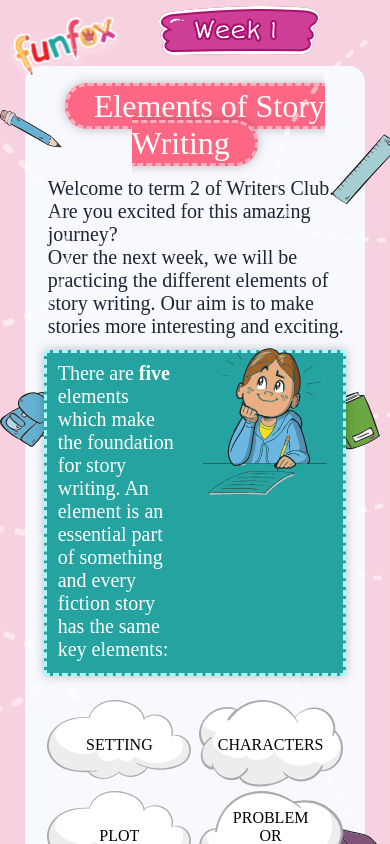
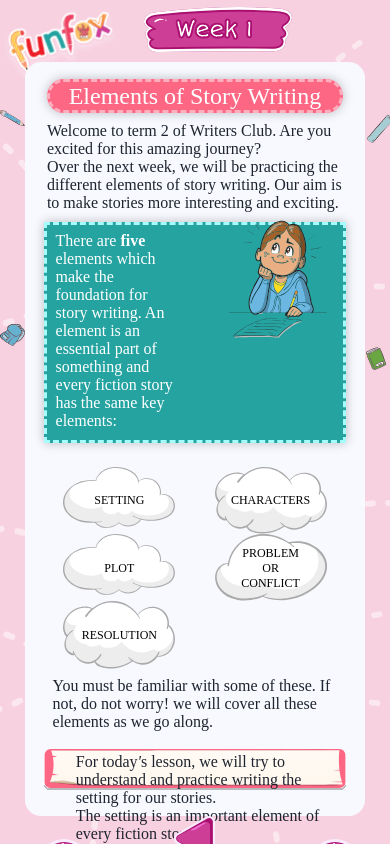
Before and after one commit to CS4Usama/FunFox-Graduate-React-Developer, a React (Create React App) app: page / in a window 390 px wide. Shown: the top 844 px of the page. Built offline with nearby package versions, Linux system fonts and the light colour scheme; a web font is replaced by a local one.

Commit message:
slide-1 responsiveness

```diff
--- a/src/App.css
+++ b/src/App.css
@@ -8,6 +8,7 @@ body {
     top: 6.5em;
     left: 0;
     height: 115%;
+    z-index: -1;
 }
 
 .pencil-icon {
@@ -33,6 +34,7 @@ body {
     position: absolute;
     top: 2.5em;
     right: 0;
+    z-index: -1;
 }
 
 .scale-icon {
@@ -90,5 +92,30 @@ body {
 
 
 @media only screen and (max-width: 768px) {
-
+    .pencil-icon {
+        width: 6.5%;
+    }
+    .school-bag-icon {
+        width: 6.5%;
+        top: 20.25em;
+    }
+    .notebook-icon {
+        width: 6.5%;
+        bottom: -4.75em;
+    }
+    .right-side-vector {
+        height: 115%;
+    }
+    .scale-icon {
+        width: 9%;
+        top: 6.5em;
+    }
+    .book-icon {
+        width: 7.25%;
+        top: 21.5em;
+    }
+    .bachelor-cap-icon {
+        width: 7.25%;
+        bottom: -3.75em;
+    }
 }
--- a/src/commonComponents/header/Header.css
+++ b/src/commonComponents/header/Header.css
@@ -2,3 +2,19 @@
     position: absolute;
     top: 0.40em;
 }
+
+
+
+/* Responsive Breakpoints for Different Screens */
+
+@media only screen and (max-width: 768px) {
+    .funfox-logo {
+        margin-top: -0.3em;
+        margin-left: -0.3em;
+    }
+    .week-1 {
+        width: 9.25rem;
+        top: 0.45em;
+        left: 9rem;
+    }
+}
--- a/src/commonComponents/header/Header.jsx
+++ b/src/commonComponents/header/Header.jsx
@@ -5,8 +5,13 @@ import FunFoxLogo from "../../assets/funfox-logo.svg";
 export default function Header(props) {
     return (
         <>
-            <img src={FunFoxLogo} alt="FunFox Logo" draggable='false' />
-            <img src={props.img} className='week-1' alt="Week 1" draggable='false' />
+            <img src={FunFoxLogo} className='funfox-logo' alt="FunFox Logo" draggable='false' />
+            {
+                props.isImage ?
+                    null
+                :
+                    <img src={props.img} className='week-1' alt="Week 1" draggable='false' />
+            }
         </>
     );
 }
--- a/src/components/elementCloud/ElementCloud.css
+++ b/src/components/elementCloud/ElementCloud.css
@@ -1,15 +1,13 @@
 .element-cloud-parent {
     position: relative;
     display: inline-block;
-    /* border: 1px solid red; */
 }
 
 .element-cloud-text {
     font-size: 1.25em;
     color: #000000;
     text-transform: uppercase;
-    /* text-align: center; */
-    /* display: inline; */
+    text-align: center;
     position: absolute;
     top: 50%;
     left: 50%;
@@ -28,3 +26,14 @@
         font-size: 1em;
     }
 }
+
+
+@media only screen and (max-width: 768px) {
+    .cloud-image {
+        width: 7em;
+        vertical-align: middle;
+    }
+    .element-cloud-text {
+        font-size: 0.75em;
+    }
+}
--- a/src/modules/slide-1/Slide1.css
+++ b/src/modules/slide-1/Slide1.css
@@ -5,7 +5,6 @@
     margin-top: -3.6rem;
     margin-left: auto;
     margin-right: auto;
-    /* height: auto; */
     width: 90%;
 }
 
@@ -17,6 +16,7 @@
     border-radius: 1em;
     box-shadow: 0px 0px 11.047767639160156px 0px #00000040;
     padding: 0.05em 0.8em;
+    z-index: 1;
 }
 
 .wc-term {
@@ -41,7 +41,6 @@
     font-size: 1.5em;
     color: #FFFFFF;
     padding: 0.30em 0.50em 0.5em 0.50em;
-    /* width: 88%; */
 }
 
 .girl-student {
@@ -56,9 +55,7 @@
 /* Elements of Story Writing – Clouds */
 .cloud-section {
     display: grid;
-    /* grid-template-columns: auto auto auto auto auto; */
     grid-template-columns: repeat(auto-fit, minmax(11.55em, 1fr));
-    /* column-gap: 1em; */
     text-align: center;
     margin-top: 1.5em;
 }
@@ -74,8 +71,6 @@
 .text-board-parent {
     position: relative;
     margin-top: 1em;
-    /* border: 1px solid red; */
-    /* width: 100%; */
 }
 
 .text-board {
@@ -90,7 +85,6 @@
     top: 0.8em;
     left: 2.3em;
     right: 2.15em;
-    /* transform: translate(-50%, -50%); */
 }
 
 .story-setting-text {
@@ -118,7 +112,6 @@
     }
     .wc-term-text-2 {
         font-size: 1.35em;
-        color: #1E242F;
         padding: 0.40em 0.55em;
     }
     .board-text {
@@ -165,5 +158,34 @@
 
 
 @media only screen and (max-width: 768px) {
-
+    .main-pink-heading {
+        font-size: 1.5em;
+    }
+    .wc-term {
+        font-size: 1em;
+    }
+    .elements-text {
+        font-size: 1em;
+    }
+    .girl-student {
+        top: -0.65em;
+        width: 6.15em;
+        height: 8.15em;
+    }
+    .cloud-section {
+        grid-template-columns: repeat(auto-fit, minmax(7em, 1fr));
+    }
+    .wc-term-text-2 {
+        font-size: 1em;
+        padding: 0.50em 0.55em;
+    }
+    .text-board-parent {
+        margin-top: 0.60em;
+    }
+    .board-text {
+        font-size: 1em;
+        top: 0.3em;
+        left: 2em;
+        right: 1.5em;
+    }
 }
--- a/src/modules/slide-2/Slide2.jsx
+++ b/src/modules/slide-2/Slide2.jsx
@@ -1,10 +1,12 @@
 import "./Slide2.css";
 import "../../App.css";
+import Header from "../../commonComponents/header/Header";
 
 
 export default function Slide2() {
     return (
         <>
+            <Header isImage='false' />
             This is Slide 2 Page.
         </>
     );
```
